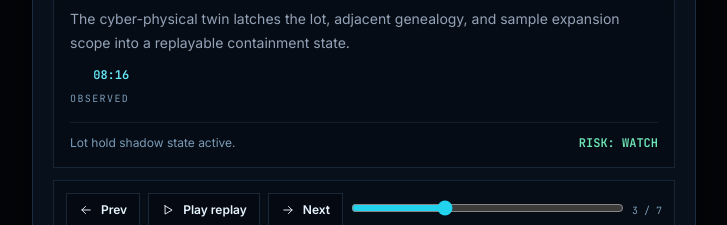
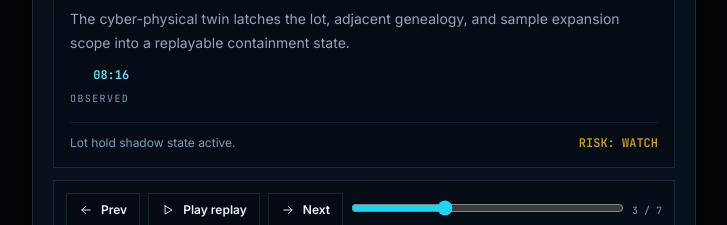
Before and after one commit to zrt219/nakashima-tsubaki, a Next.js app: page /simulator/qhold-3bv7mi-mpze3h04 in a window 1280 px wide. Shown: the part 1020-1245 px from the top of the page, without its empty margins (256-983 px from the left). Built offline with nearby package versions, Linux system fonts and the light colour scheme.

Commit message:
fix(ui): resolve simulator-workbench type error

```diff
--- a/components/tn-command-center/simulator-workbench.tsx
+++ b/components/tn-command-center/simulator-workbench.tsx
@@ -406,7 +406,7 @@ function TwinPanel({ run }: { run: SimulationRun }) {
             <p className="text-xs text-command-muted">{selectedFrame.gatingState}</p>
             <span className={`font-mono text-xs font-bold uppercase ${
               selectedFrame.riskLevel === "critical" ? "text-amber-300" :
-              selectedFrame.riskLevel === "elevated" ? "text-amber-400/80" : "text-emerald-300"
+              selectedFrame.riskLevel === "watch" ? "text-amber-400/80" : "text-emerald-400"
             }`}>
               Risk: {selectedFrame.riskLevel.toUpperCase()}
             </span>
```
